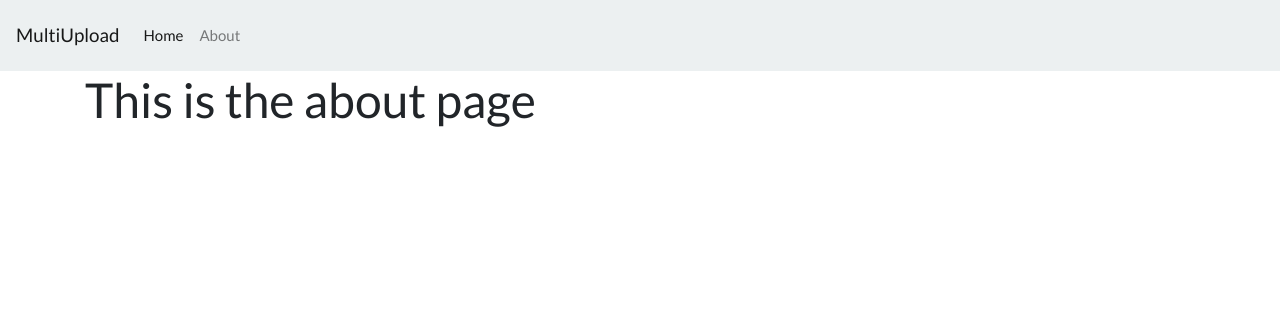
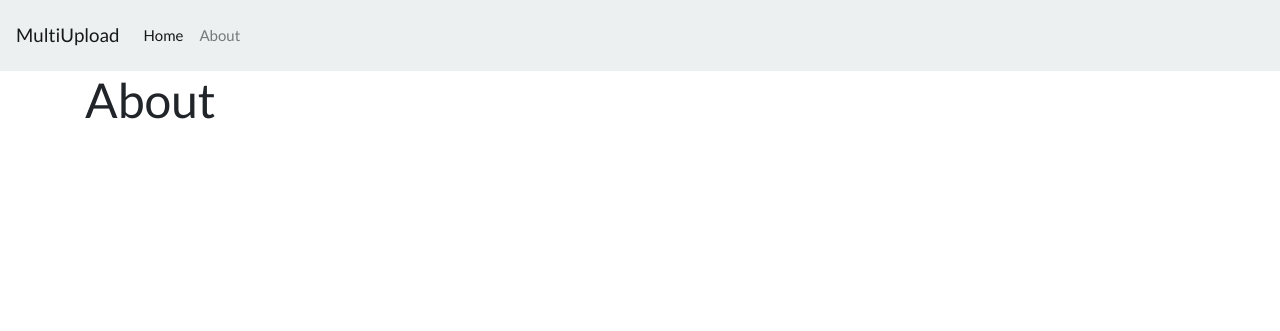
Before and after one commit to ImsirovicAjdin/cimultifileupload, a CodeIgniter app: page /database/about in a window 1280 px wide. Shown: the top 331 px of the page. Run offline with CodeIgniter, Linux system fonts and the light colour scheme; some libraries are stand-ins or nearby versions.

Commit message:
Update the about.php page with dynamic $data['title'] variable

```diff
--- a/application/views/pages/about.php
+++ b/application/views/pages/about.php
@@ -1 +1 @@
-<h1>This is the about page</h1>
+<h1><?= $title ?></h1>
```
